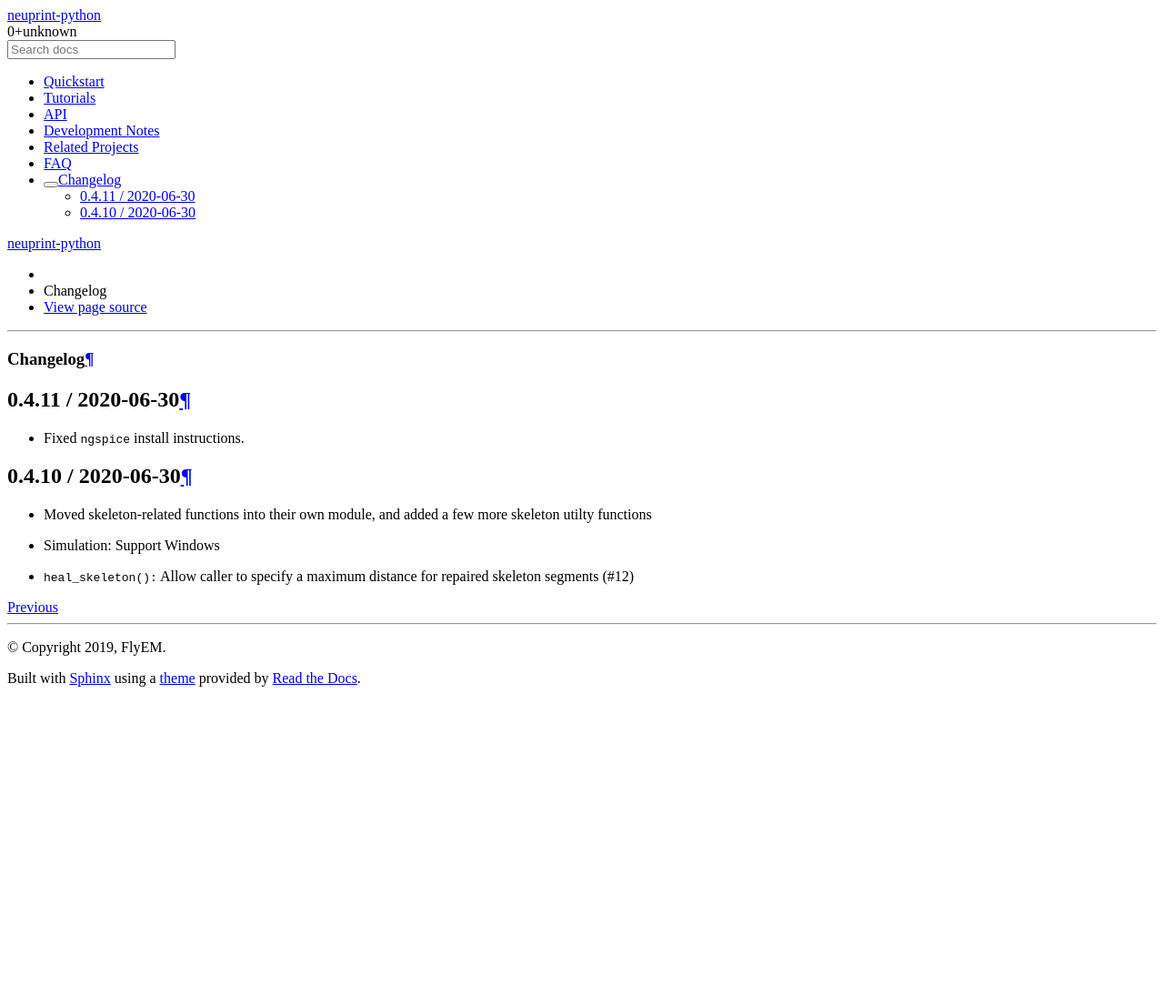
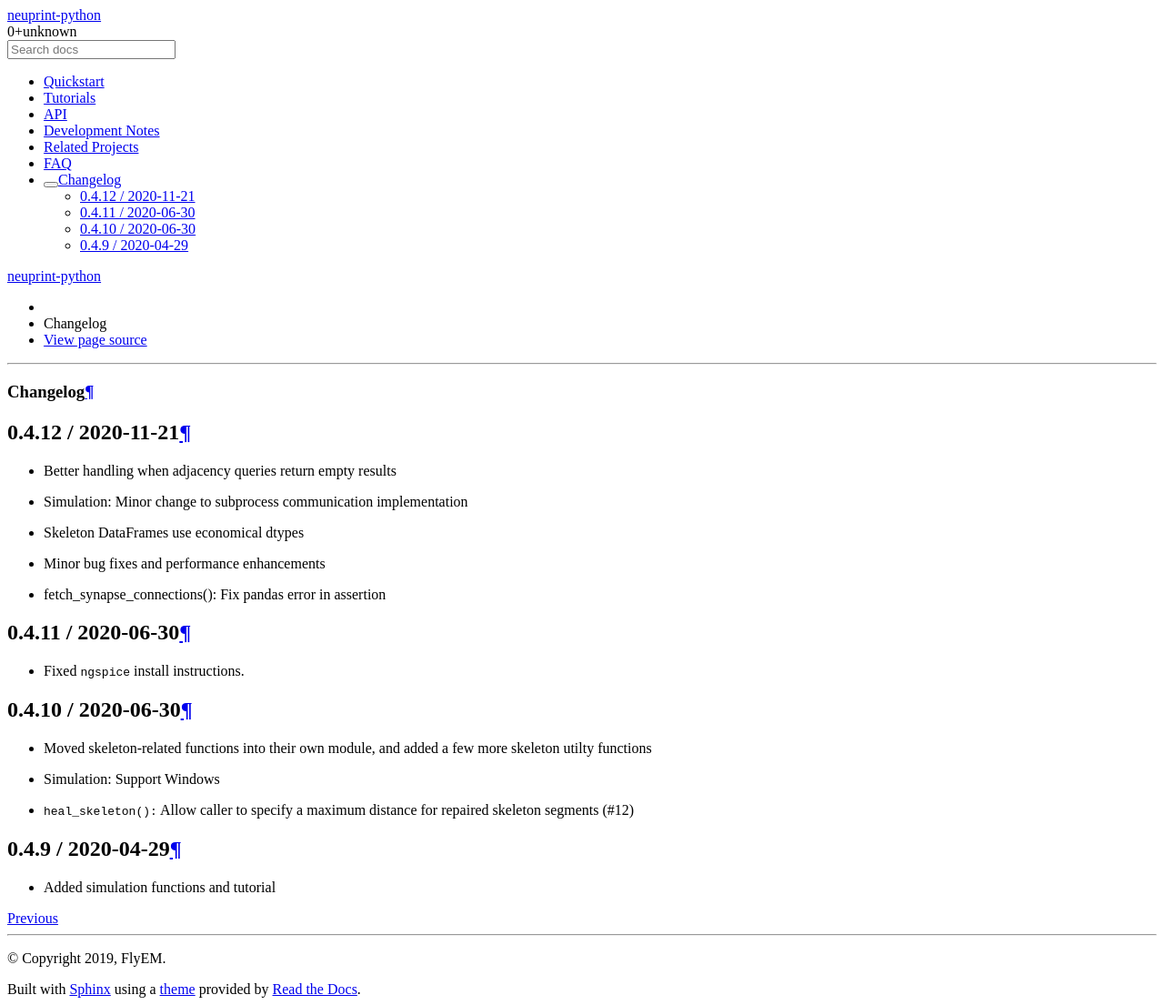
Before and after one commit to connectome-neuprint/neuprint-python, a Sphinx documentation site: the page built from docs/source/changelog.rst, in a window 1280 px wide. Shown: the whole page at 91% size. Built offline with Sphinx 7.4.7 and the Read the Docs theme 2.0.0, drawn with Linux system fonts in a browser that asks for light colours; pages that are not in the unit, such as notebooks, are missing from menus; before the commit the page ends 900 px from its top, so only the background shows below that.

Commit message:
changelog

```diff
--- a/docs/source/changelog.rst
+++ b/docs/source/changelog.rst
@@ -1,5 +1,14 @@
 Changelog
 =========
+
+0.4.12 / 2020-11-21
+-------------------
+
+- Better handling when adjacency queries return empty results
+- Simulation: Minor change to subprocess communication implementation
+- Skeleton DataFrames use economical dtypes
+- Minor bug fixes and performance enhancements
+- fetch_synapse_connections(): Fix pandas error in assertion
 
 0.4.11 / 2020-06-30
 -------------------
@@ -13,3 +22,8 @@ Changelog
 - Moved skeleton-related functions into their own module, and added a few more skeleton utilty functions
 - Simulation: Support Windows
 - ``heal_skeleton():`` Allow caller to specify a maximum distance for repaired skeleton segments (#12)
+
+0.4.9 / 2020-04-29
+------------------
+
+- Added simulation functions and tutorial
```
